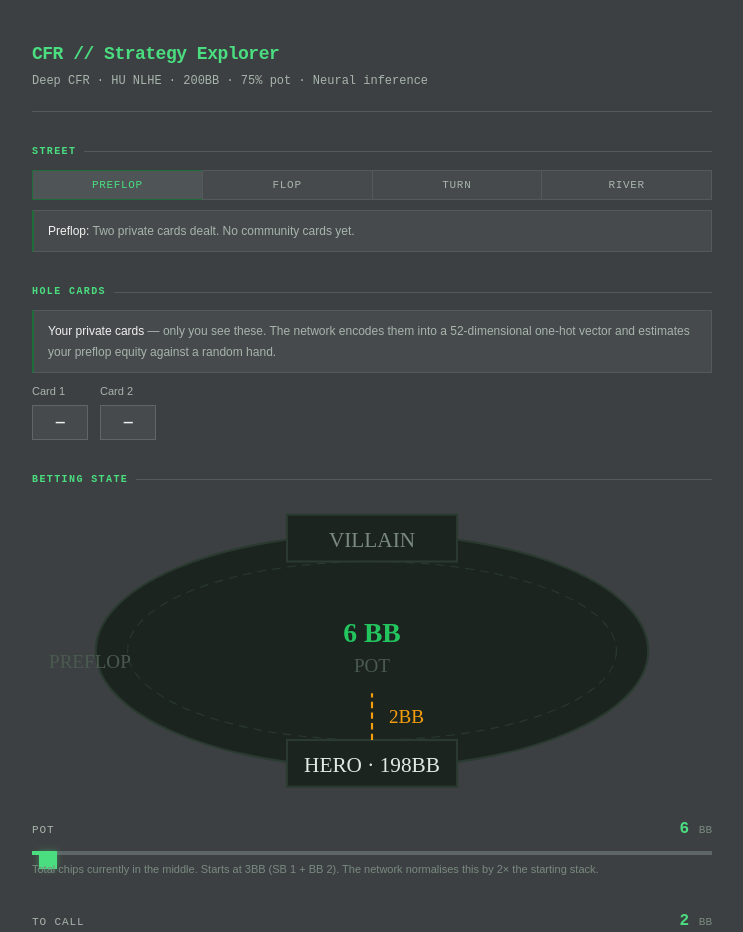
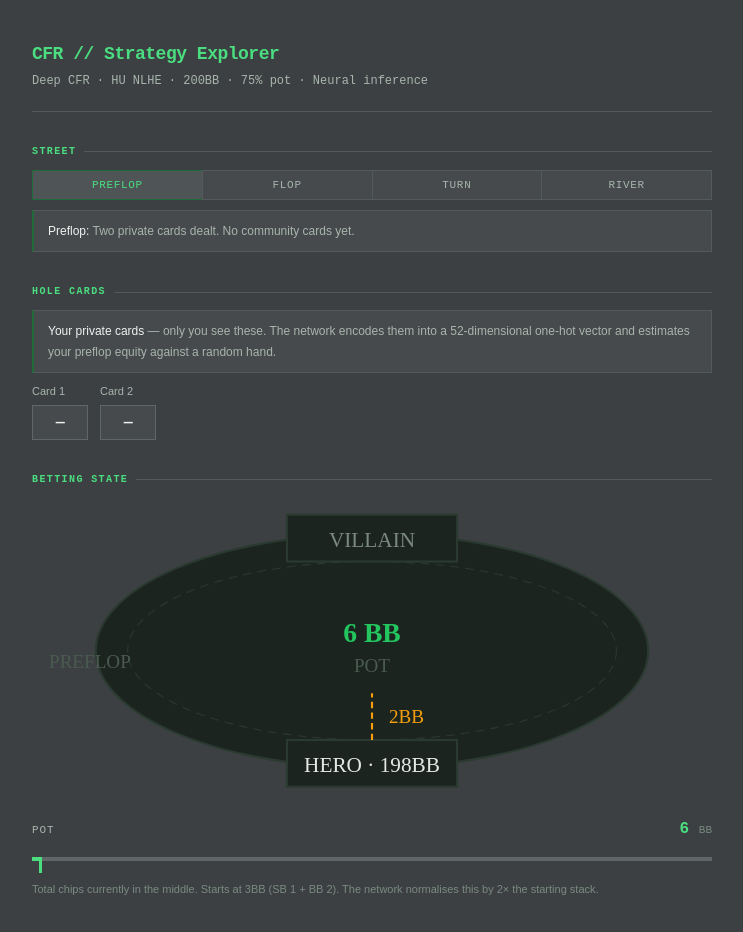
Before and after one commit to nyymuudi/imperfect-information-game, a Next.js app in the folder web/: page / in a window 1280 px wide. Shown: the top 932 px of the page, without its empty margins (268-1011 px from the left). Built offline with nearby package versions, Linux system fonts and the light colour scheme.

Commit message:
fix: slider thumb and spacing

```diff
--- a/web/src/app/globals.css
+++ b/web/src/app/globals.css
@@ -195,7 +195,7 @@ body {
   font-size: 11px;
   color: var(--text3);
   line-height: 1.5;
-  margin-top: -2px;
+  margin-top: 6px;
 }
 
 input[type=range] {
@@ -205,15 +205,15 @@ input[type=range] {
   background: var(--border2);
   outline: none;
   cursor: pointer;
+  margin: 6px 0;
 }
 input[type=range]::-webkit-slider-thumb {
   -webkit-appearance: none;
-  width: 18px;
-  height: 18px;
+  width: 3px;
+  height: 16px;
   background: var(--green);
   cursor: pointer;
   border: none;
-  box-shadow: 0 0 6px rgba(74,222,128,0.4);
 }
 input[type=range]::-webkit-slider-runnable-track {
   height: 4px;
```
